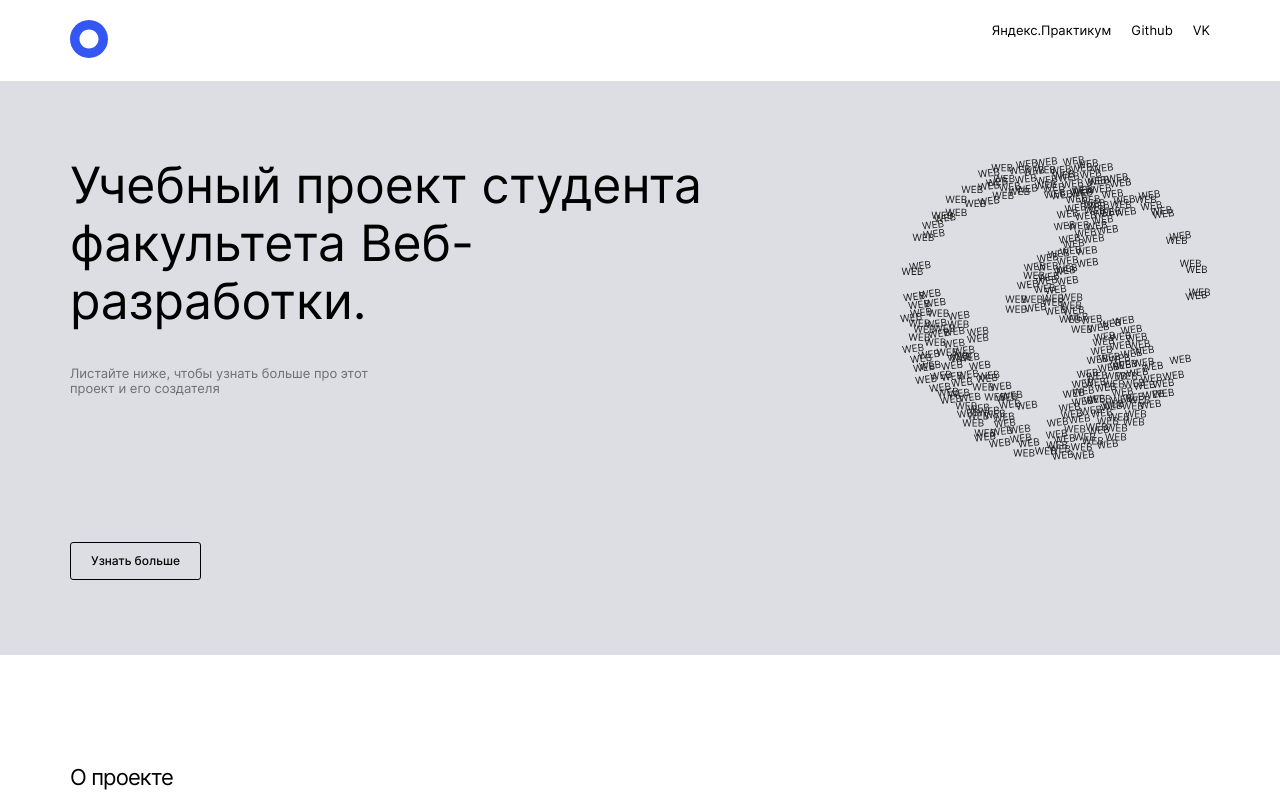
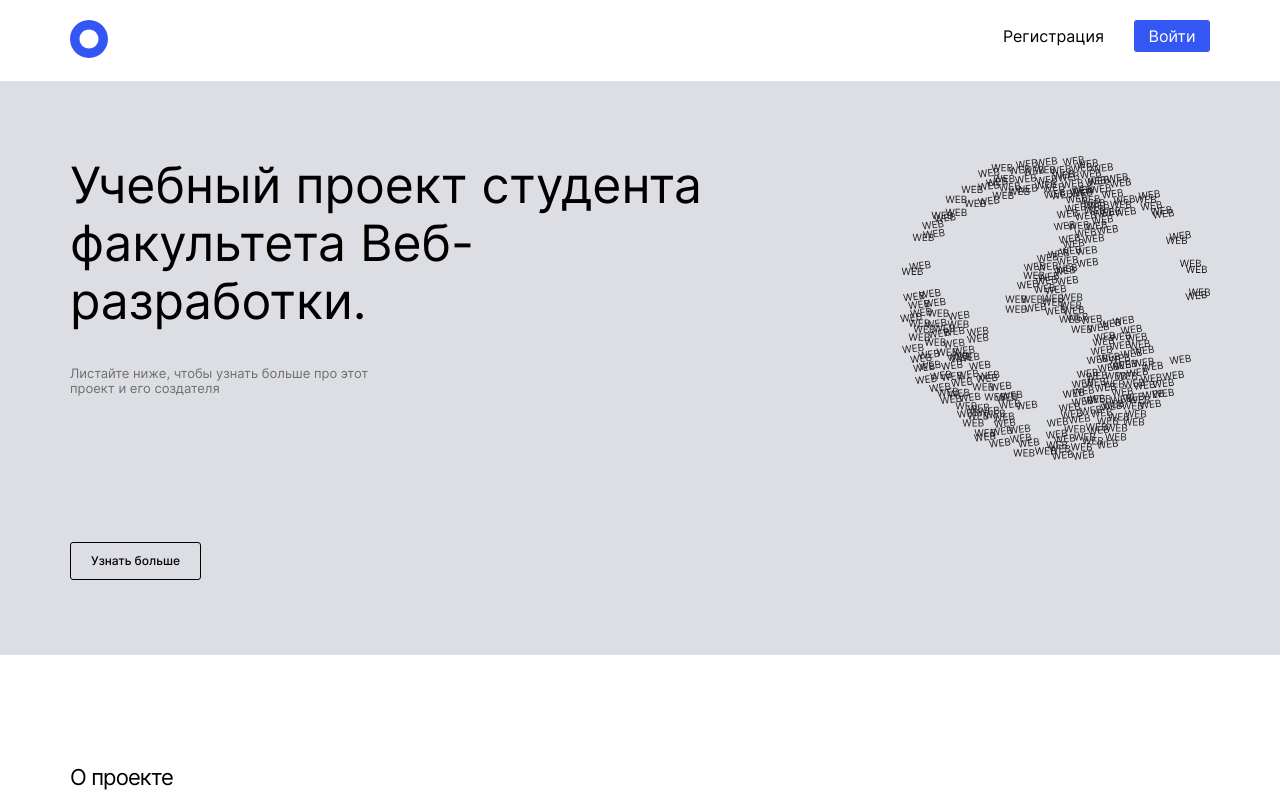
Before and after one commit to EAStogov/movies-explorer-frontend, a React (Create React App) app: page / in a window 1280 px wide. Shown: the top 800 px of the page. Built offline with nearby package versions, Linux system fonts and the light colour scheme.

Commit message:
refactor: replace Navigation

```diff
--- a/src/components/Header/Header.js
+++ b/src/components/Header/Header.js
@@ -8,7 +8,10 @@ function Header() {
       <button className="header__button">
         <img className="header__logo" src={headerLogo} alt="Логос" />
       </button>
-      <Navigation />
+      <div className="header__auth">
+          <button className="header__button header__button_type_register">Регистрация</button>
+          <button className="header__button header__button_type_signin">Войти</button>
+        </div>
     </section>
   );
 }
```
